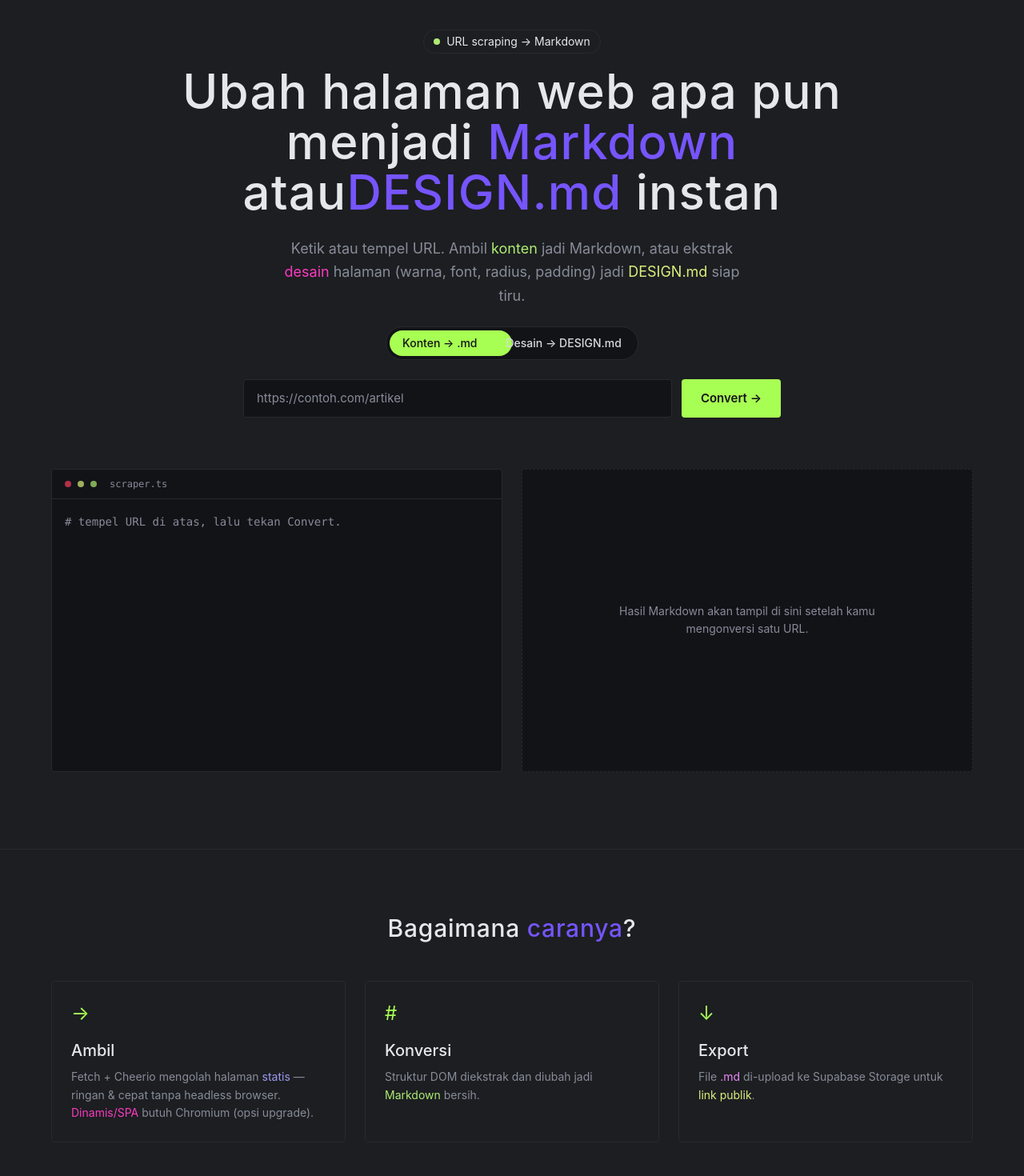
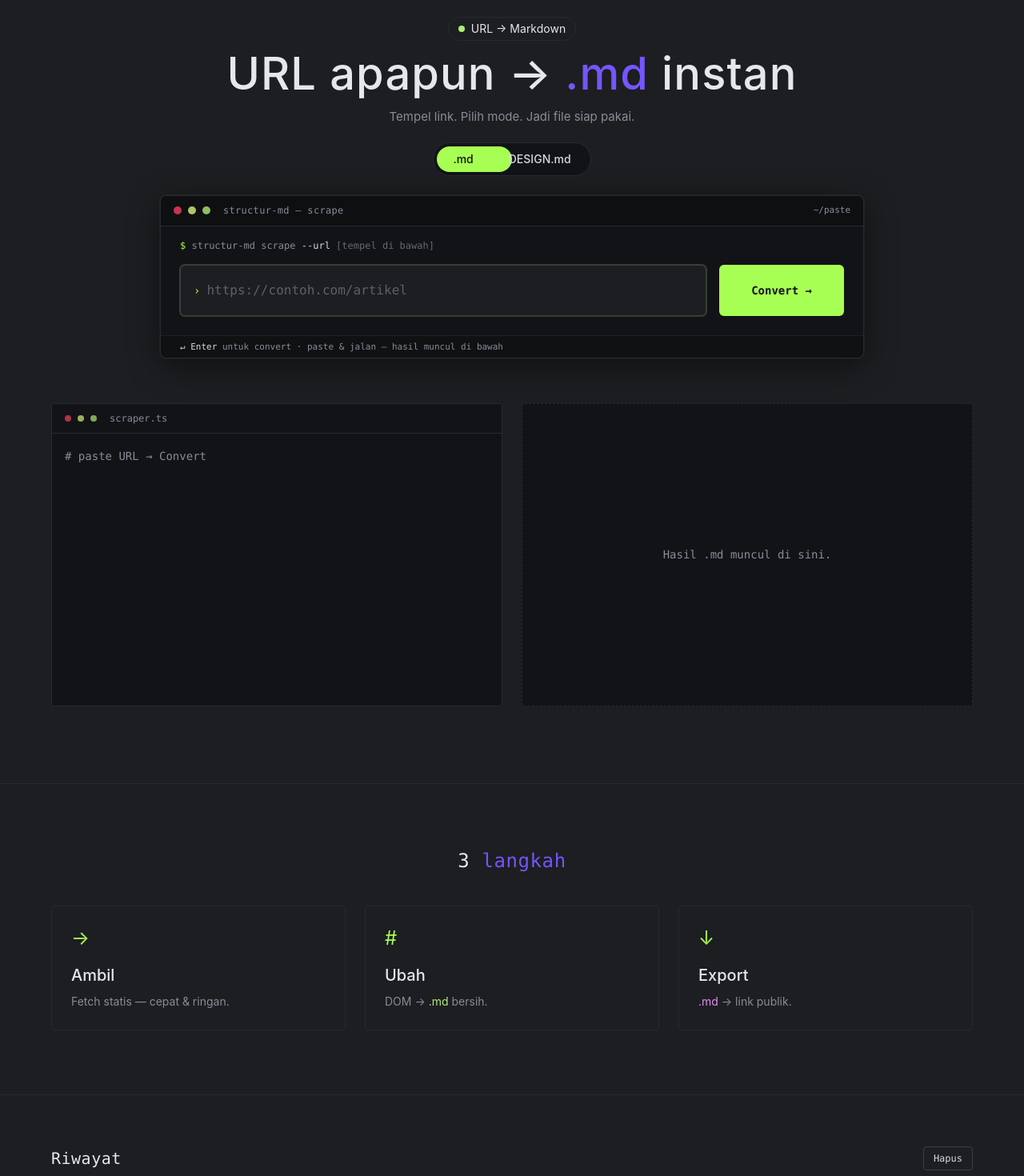
Before and after one commit to khamimzarr/structur-md, a Next.js app: page / in a window 1280 px wide. Shown: the part 120-1590 px from the top of the page at 80% size. Built offline with nearby package versions, Linux system fonts and the light colour scheme.

Commit message:
feat: CLI frame paste URL desktop lega + minimalisasi copy

```diff
--- a/src/app/page.tsx
+++ b/src/app/page.tsx
@@ -194,9 +194,9 @@ export default function Home() {
     if (!result?.preview) return;
     try {
       await navigator.clipboard.writeText(result.preview);
-      alert("Preview markdown disalin.");
+      alert("Disalin.");
     } catch {
-      alert("Gagal menyalin. Salin manual dari panel.");
+      alert("Gagal. Salin manual.");
     }
   };
 
@@ -214,10 +214,10 @@ export default function Home() {
           {/* Desktop nav */}
           <nav className="hidden gap-6 text-sm text-cloud-text sm:flex">
             <button type="button" onClick={() => scrollToId("how")} className="min-h-[44px] hover:text-bone-text">
-              Cara kerja
+              Proses
             </button>
             <button type="button" onClick={() => scrollToId("tool")} className="min-h-[44px] hover:text-bone-text">
-              Alat
+              Output
             </button>
           </nav>
           <div className="flex items-center gap-2">
@@ -271,14 +271,14 @@ export default function Home() {
               onClick={() => scrollToId("how")}
               className="py-3 text-left text-sm text-cloud-text hover:text-bone-text"
             >
-              Cara kerja
+              Proses
             </button>
             <button
               type="button"
               onClick={() => scrollToId("tool")}
               className="py-3 text-left text-sm text-cloud-text hover:text-bone-text"
             >
-              Alat
+              Output
             </button>
             <a
               href="https://github.com/khamimzarr/structur-md"
@@ -293,37 +293,33 @@ export default function Home() {
       </header>
 
       {/* ---------- HERO ---------- */}
-      <section className="mx-auto max-w-[1200px] px-4 pb-12 pt-12 sm:px-6 sm:pb-16 sm:pt-20 text-center">
+      <section className="mx-auto max-w-[1200px] px-4 pb-10 pt-10 sm:px-6 sm:pb-14 sm:pt-16 text-center">
         <p
-          className={`hero-enter mx-auto mb-4 inline-flex items-center gap-2 rounded-full border border-steel-border px-3 py-1 text-sm text-bone-text ${mounted ? "mounted" : ""}`}
+          className={`hero-enter mx-auto mb-3 inline-flex items-center gap-2 rounded-full border border-steel-border px-3 py-1 text-xs sm:text-sm text-bone-text ${mounted ? "mounted" : ""}`}
           style={{ transitionDelay: "0ms" }}
         >
           <span className="h-2 w-2 rounded-full bg-loop-green" />
-          URL scraping → Markdown
+          URL → Markdown
         </p>
 
         <h1
-          className={`hero-enter mx-auto max-w-4xl text-[30px] font-medium leading-[1.05] tracking-[0.02em] sm:text-5xl md:text-6xl ${mounted ? "mounted" : ""}`}
+          className={`hero-enter mx-auto max-w-4xl text-[30px] font-medium leading-[1.05] tracking-[0.02em] sm:text-5xl md:text-[56px] ${mounted ? "mounted" : ""}`}
           style={{ transitionDelay: "80ms" }}
         >
-          Ubah halaman web apa&nbsp;pun menjadi{" "}
-          <span className="text-event-violet">Markdown</span> atau{}
-          <span className="text-event-violet">DESIGN.md</span> instan
+          URL apapun → <span className="text-event-violet">.md</span> instan
         </h1>
 
         <p
-          className={`hero-enter mx-auto mt-5 max-w-[600px] text-[15px] leading-relaxed text-fog-text sm:mt-6 sm:text-lg ${mounted ? "mounted" : ""}`}
-          style={{ transitionDelay: "160ms" }}
+          className={`hero-enter mx-auto mt-3 max-w-[520px] text-sm leading-relaxed text-fog-text sm:text-[15px] ${mounted ? "mounted" : ""}`}
+          style={{ transitionDelay: "140ms" }}
         >
-          Ketik atau tempel URL. Ambil <span className="text-loop-green">konten</span> jadi Markdown,
-          atau ekstrak <span className="text-syntax-pink">desain</span> halaman (warna, font, radius, padding)
-          jadi <span className="text-key-lime">DESIGN.md</span> siap tiru.
+          Tempel link. Pilih mode. Jadi file siap pakai.
         </p>
 
-        {/* ---------- MODE TOGGLE ---------- */}
+        {/* mode — minimal */}
         <div
-          className={`hero-enter toggle-track relative mx-auto mt-6 flex w-full max-w-[320px] items-center gap-1 rounded-full border border-steel-border bg-ink-well p-1 sm:w-fit sm:max-w-none ${mounted ? "mounted" : ""}`}
-          style={{ transitionDelay: "220ms" }}
+          className={`hero-enter toggle-track relative mx-auto mt-5 flex w-fit items-center gap-1 rounded-full border border-steel-border bg-ink-well p-1 ${mounted ? "mounted" : ""}`}
+          style={{ transitionDelay: "200ms" }}
         >
           <div
             className="toggle-pill"
@@ -339,45 +335,84 @@ export default function Home() {
               type="button"
               onClick={() => setMode(m)}
               disabled={busy}
-              className={`relative z-10 flex-1 rounded-full px-3 py-2 text-[13px] font-medium transition-colors sm:flex-none sm:px-4 sm:py-1.5 sm:text-sm ${
+              className={`relative z-10 rounded-full px-5 py-1.5 text-sm font-medium transition-colors ${
                 mode === m ? "text-ink-well" : "text-cloud-text hover:text-bone-text"
               }`}
             >
-              {m === "markdown" ? "Konten → .md" : "Desain → DESIGN.md"}
+              {m === "markdown" ? ".md" : "DESIGN.md"}
             </button>
           ))}
         </div>
 
-        {/* ---------- FORM ---------- */}
-        <form
-          onSubmit={handleSubmit}
-          className={`hero-enter mx-auto mt-6 flex w-full max-w-2xl flex-col gap-3 sm:flex-row ${mounted ? "mounted" : ""}`}
-          style={{ transitionDelay: "300ms" }}
+        {/* ---------- CLI FRAME — paste URL (desktop diperbesar) ---------- */}
+        <div
+          className={`hero-enter cli-shell mx-auto mt-6 w-full max-w-[880px] overflow-hidden rounded-[8px] border border-steel-border bg-ink-well text-left shadow-[0_10px_40px_rgba(0,0,0,0.45),0_0_0_1px_rgba(168,255,83,0.06)] ${mounted ? "mounted" : ""}`}
+          style={{ transitionDelay: "260ms" }}
         >
+          {/* titlebar */}
+          <div className="flex items-center justify-between border-b border-steel-border bg-[#0e0f11] px-3 py-2.5 sm:px-4">
+            <div className="flex items-center gap-2">
+              <span className="h-2.5 w-2.5 rounded-full bg-mute-red/80" />
+              <span className="h-2.5 w-2.5 rounded-full bg-key-lime/80" />
+              <span className="h-2.5 w-2.5 rounded-full bg-loop-green/80" />
+              <span className="ml-2 hidden font-mono text-xs tracking-wide text-fog-text sm:inline">
+                structur-md — {mode === "design" ? "extract-design" : "scrape"}
+              </span>
+              <span className="ml-2 font-mono text-xs text-fog-text sm:hidden">structur-md</span>
+            </div>
+            <span className="font-mono text-[11px] text-fog-text">~/paste</span>
+          </div>
+
+          {/* command line hint */}
+          <div className="px-4 pt-3 font-mono text-xs text-fog-text sm:px-6 sm:pt-4">
+            <span className="text-signal-lime">$</span> structur-md {mode === "design" ? "extract-design" : "scrape"} <span className="text-cloud-text">--url</span> <span className="text-fog-text/70">[tempel di bawah]</span>
+          </div>
+
+          {/* form */}
+          <form onSubmit={handleSubmit} className="flex flex-col gap-3 p-3 sm:flex-row sm:items-center sm:p-4 sm:gap-3 lg:gap-4 sm:px-6 sm:pb-6">
+            <div className="flex flex-1 items-center gap-2 rounded-[6px] border border-steel-border bg-slate-canvas px-3 py-2 focus-within:border-graphite-hairline focus-within:ring-1 focus-within:ring-signal-lime/20 sm:px-4 sm:py-0 sm:h-[56px] lg:h-[64px]">
+              <span className="hidden shrink-0 font-mono text-sm text-signal-lime sm:inline">›</span>
               <input
                 type="url"
                 value={url}
                 onChange={(e) => setUrl(e.target.value)}
-            placeholder={mode === "design" ? "https://contoh.com" : "https://contoh.com/artikel"}
+                placeholder="https://contoh.com/artikel"
                 disabled={busy}
                 required
-            className="h-[48px] w-full flex-1 rounded-[4px] border border-steel-border bg-ink-well px-4 text-[16px] text-cloud-text placeholder:text-fog-text focus:border-graphite-hairline focus:outline-none disabled:opacity-60 sm:h-12 sm:text-[15px]"
+                autoFocus
+                className="h-11 w-full bg-transparent font-mono text-[15px] text-bone-text placeholder:text-fog-text/60 focus:outline-none sm:h-full sm:text-[15px] lg:text-[16px]"
               />
+              {url && !busy && (
+                <button type="button" onClick={() => setUrl("")} className="shrink-0 rounded px-1.5 py-1 font-mono text-xs text-fog-text hover:text-bone-text" aria-label="hapus">
+                  ✕
+                </button>
+              )}
+            </div>
             <button
               type="submit"
               disabled={busy}
-            className={`h-[48px] w-full shrink-0 inline-flex items-center justify-center gap-2 rounded-[4px] px-6 text-[15px] font-semibold transition-all duration-200 active:scale-[0.98] sm:h-12 sm:w-auto ${
+              className={`inline-flex h-[48px] shrink-0 items-center justify-center gap-2 rounded-[6px] px-7 font-mono text-sm font-semibold transition-all active:scale-[0.98] sm:h-[56px] lg:h-[64px] sm:px-8 lg:px-10 ${
                 busy
                   ? "btn-shimmer bg-signal-lime text-ink-well opacity-90"
-                : "bg-signal-lime text-ink-well hover:opacity-90 hover:shadow-[0_0_20px_rgba(168,255,83,0.22)]"
-            } disabled:cursor-not-allowed disabled:opacity-50`}
+                  : "bg-signal-lime text-ink-well hover:opacity-90 hover:shadow-[0_0_22px_rgba(168,255,83,0.25)]"
+              } disabled:opacity-50`}
             >
-            {busy && (
+              {busy ? (
+                <>
                   <span className="h-4 w-4 rounded-full border-2 border-ink-well/30 border-t-ink-well animate-spin-slow" />
+                  ...
+                </>
+              ) : (
+                <>Convert →</>
               )}
-            {busy ? "Memproses..." : mode === "design" ? "Ekstrak Desain →" : "Convert →"}
             </button>
           </form>
+          <div className="border-t border-steel-border/60 bg-[#0e0f11]/60 px-4 py-2 sm:px-6">
+            <p className="font-mono text-[11px] leading-none text-fog-text">
+              <span className="text-cloud-text">↵ Enter</span> untuk convert · <span className="hidden sm:inline">paste &amp; jalan — hasil muncul di bawah</span><span className="sm:hidden">hasil di bawah</span>
+            </p>
+          </div>
+        </div>
       </section>
 
       {/* ---------- OUTPUT AREA ---------- */}
@@ -397,7 +432,7 @@ export default function Home() {
             >
               {log.length === 0 ? (
                 <span className="code-muted">
-                  # tempel URL di atas, lalu tekan Convert.{" "}
+                  # paste URL → Convert{" "}
                   <span className="cursor-blink" />
                 </span>
               ) : (
@@ -447,9 +482,8 @@ export default function Home() {
               </div>
             ) : (
               <div className="flex flex-1 items-center justify-center rounded-[4px] border border-dashed border-steel-border bg-ink-well p-8 text-center text-fog-text">
-                <p className="max-w-sm text-sm leading-relaxed">
-                  Hasil {mode === "design" ? "DESIGN.md" : "Markdown"} akan tampil di sini
-                  setelah kamu mengonversi satu URL.
+                <p className="max-w-sm font-mono text-sm">
+                  Hasil {mode === "design" ? "DESIGN.md" : ".md"} muncul di sini.
                 </p>
               </div>
             )}
@@ -458,13 +492,13 @@ export default function Home() {
               <div className="animate-fadeIn flex gap-3">
                 <button
                   onClick={download}
-                  className="flex-1 rounded-[4px] bg-signal-lime px-4 py-2.5 font-semibold text-ink-well transition-opacity hover:opacity-90"
+                  className="flex-1 rounded-[4px] bg-signal-lime px-4 py-2.5 font-mono text-sm font-semibold text-ink-well transition-opacity hover:opacity-90"
                 >
-                  Download .md
+                  Download
                 </button>
                 <button
                   onClick={copyMarkdown}
-                  className="flex-1 rounded-[4px] border border-graphite-hairline px-4 py-2.5 text-cloud-text transition-colors hover:text-bone-text"
+                  className="flex-1 rounded-[4px] border border-graphite-hairline px-4 py-2.5 font-mono text-sm text-cloud-text transition-colors hover:text-bone-text"
                 >
                   Copy
                 </button>
@@ -472,9 +506,9 @@ export default function Home() {
                   href={result.downloadUrl}
                   target="_blank"
                   rel="noopener noreferrer"
-                  className="flex-1 rounded-[4px] border border-graphite-hairline px-4 py-2.5 text-center text-cloud-text transition-colors hover:text-bone-text"
+                  className="flex-1 rounded-[4px] border border-graphite-hairline px-4 py-2.5 text-center font-mono text-sm text-cloud-text transition-colors hover:text-bone-text"
                 >
-                  Buka link
+                  Buka
                 </a>
               </div>
             )}
@@ -489,44 +523,25 @@ export default function Home() {
         className={`scroll-mt-20 border-t border-steel-border py-12 sm:py-20 reveal ${howReveal.inView ? "in" : ""}`}
       >
         <div className="mx-auto max-w-[1200px] px-4 sm:px-6">
-          <h2 className="text-center text-3xl font-medium tracking-wide">
-            Bagaimana <span className="text-event-violet">caranya</span>?
+          <h2 className="text-center font-mono text-2xl font-medium tracking-wide">
+            3 <span className="text-event-violet">langkah</span>
           </h2>
-          <div className="mt-12 grid grid-cols-1 gap-6 sm:grid-cols-3">
+          <div className="mt-10 grid grid-cols-1 gap-6 sm:grid-cols-3">
             {[
               {
                 icon: "→",
                 title: "Ambil",
-                body: (
-                  <>
-                    Fetch + Cheerio mengolah halaman{" "}
-                    <span className="text-syntax-violet">statis</span> — ringan
-                    &amp; cepat tanpa headless browser.{" "}
-                    <span className="text-syntax-pink">Dinamis/SPA</span> butuh
-                    Chromium (opsi upgrade).
-                  </>
-                ),
+                body: <>Fetch statis — cepat & ringan.</>,
               },
               {
                 icon: "#",
-                title: "Konversi",
-                body: (
-                  <>
-                    Struktur DOM diekstrak dan diubah jadi{" "}
-                    <span className="text-loop-green">Markdown</span> bersih.
-                  </>
-                ),
+                title: "Ubah",
+                body: <>DOM → <span className="text-loop-green">.md</span> bersih.</>,
               },
               {
                 icon: "↓",
                 title: "Export",
-                body: (
-                  <>
-                    File <span className="text-tag-magenta">.md</span> di-upload ke
-                    Supabase Storage untuk{" "}
-                    <span className="text-key-lime">link publik</span>.
-                  </>
-                ),
+                body: <><span className="text-tag-magenta">.md</span> → link publik.</>,
               },
             ].map((s, idx) => (
               <div
@@ -550,14 +565,14 @@ export default function Home() {
       >
         <div className="mx-auto max-w-[1200px] px-4 sm:px-6">
           <div className="mb-8 flex items-center justify-between">
-            <h2 className="text-2xl font-medium tracking-wide">
-              Riwayat <span className="text-event-violet">hasil</span>
+            <h2 className="font-mono text-xl font-medium tracking-wide">
+              Riwayat
             </h2>
             <button
               onClick={clearHistory}
-              className="rounded-[4px] border border-graphite-hairline px-3 py-1.5 text-sm text-cloud-text transition hover:text-bone-text active:scale-[0.98]"
+              className="rounded-[4px] border border-graphite-hairline px-3 py-1.5 font-mono text-xs text-cloud-text transition hover:text-bone-text active:scale-[0.98]"
             >
-              Hapus riwayat
+              Hapus
             </button>
           </div>
 
@@ -572,8 +587,8 @@ export default function Home() {
               ))}
             </ul>
           ) : history.length === 0 ? (
-            <p className="text-sm text-fog-text">
-              Belum ada hasil. Konversikan URL pertama kamu di atas.
+            <p className="font-mono text-sm text-fog-text">
+              Belum ada. Paste URL di atas → Convert.
             </p>
           ) : (
             <ul className="grid grid-cols-1 gap-3 sm:gap-4 sm:grid-cols-2 lg:grid-cols-3">
@@ -613,8 +628,7 @@ export default function Home() {
       <footer className="border-t border-steel-border py-8 sm:py-10">
         <div className="mx-auto flex max-w-[1200px] flex-col items-center justify-between gap-3 px-4 sm:flex-row sm:gap-4 sm:px-6">
           <p className="text-sm text-fog-text">
-            structur<span className="text-cloud-text">_md</span> — Next.js ·
-            Supabase Storage · Vercel
+            structur<span className="text-cloud-text">_md</span> — .md instan
           </p>
           <div className="flex gap-3">
             <span className="rounded-full border border-steel-border px-3 py-1 text-xs text-bone-text">
```
Lines whose indentation alone changed are shown as unchanged.
